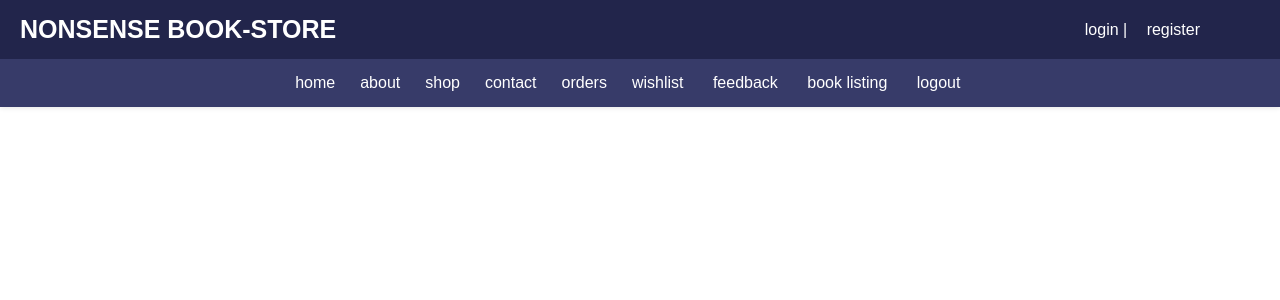
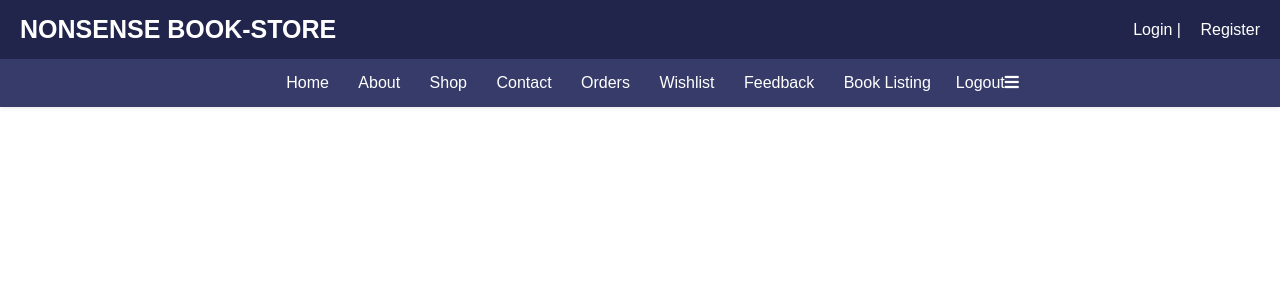
Before and after one commit to SIFENAFEW/nsbs, a PHP site: page /header.php in a window 1280 px wide. Shown: the top 300 px of the page. Run offline with PHP 8.4, Linux system fonts and the light colour scheme.

Commit message:
Update header.php

```diff
--- a/header.php
+++ b/header.php
@@ -3,50 +3,50 @@
 <head>
     <meta charset="UTF-8">
     <meta name="viewport" content="width=device-width, initial-scale=1.0">
-    <title>Document</title>
+    <title>Responsive Header</title>
     <link rel="stylesheet" href="header.css">
+    <link rel="stylesheet" href="https://cdnjs.cloudflare.com/ajax/libs/font-awesome/5.15.4/css/all.min.css">
 </head>
 <body>
-
 
 <header class="header">
     <div class="header-1">
         <div class="flex">
             <a href="home.php" class="logo">NONSENSE BOOK-STORE</a>
-            <p style="margin-left:auto;"> <a href="login.php">login</a> | <a href="register.php">register</a> </p>
-            <div class="share">
-                <a href="#" class="fab fa-facebook-f"></a>
-                <a href="#" class="fab fa-twitter"></a>
-                <a href="#" class="fab fa-instagram"></a>
-                <a href="#" class="fab fa-linkedin"></a>
-            </div>
+            <p>
+                <a href="login.php">Login</a> | <a href="register.php">Register</a>
+            </p>
         </div>
     </div>
 
     <div class="header-2">
         <div class="flex">
             <nav class="navbar">
-                <a href="home.php">home</a>
-                <a href="about.php">about</a>
-                <a href="shop.php">shop</a>
-                <a href="contact.php">contact</a>
-                <a href="orders.php">orders</a>
-                <a href="wishlist.php">wishlist</a>
-                <a href="feedback.php">feedback</a>
-                <a href="book_listing.php">book listing</a>
-                <a href="logout.php">logout</a>
+                <div class="nav-links">
+                    <a href="home.php">Home</a>
+                    <a href="about.php">About</a>
+                    <a href="shop.php">Shop</a>
+                    <a href="contact.php">Contact</a>
+                    <a href="orders.php">Orders</a>
+                    <a href="wishlist.php">Wishlist</a>
+                    <a href="feedback.php">Feedback</a>
+                    <a href="book_listing.php">Book Listing</a>
+                </div>
+                <a href="logout.php" class="logout">Logout</a>
             </nav>
-            <div class="icons">
-                <div id="menu-btn" class="fas fa-bars"></div>
-                <a href="search_page.php" class="fas fa-search"></a>
-                <div id="user-btn" class="fas fa-user"></div>
-                <a href="cart.php"> <i class="fas fa-shopping-cart"></i> </a>
-            </div>
-
+            <div class="hamburger" onclick="toggleMenu()" aria-label="Toggle navigation">
+                <i class="fas fa-bars"></i>
             </div>
         </div>
+    </div>
+</header>
 
-</header>
+<script>
+    function toggleMenu() {
+        const navbar = document.querySelector('.navbar');
+        navbar.classList.toggle('active');
+    }
+</script>
 
 </body>
 </html>
```
